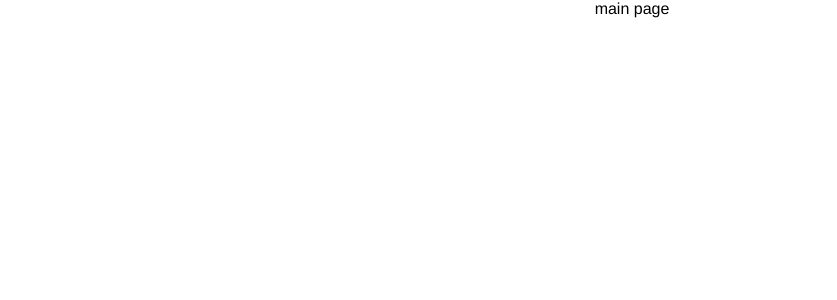
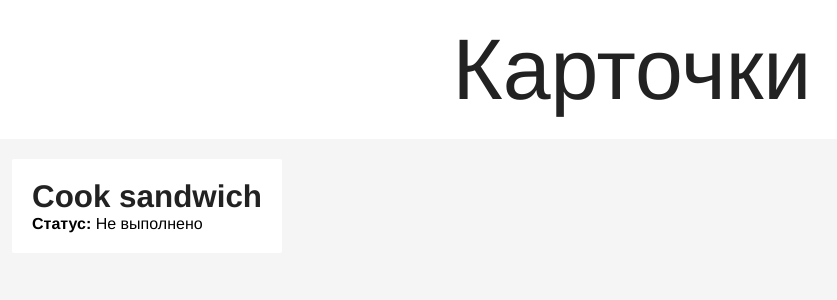
Before and after one commit to pirotech/pro-context-test-task, a Vue app: page / in a window 1280 px wide. Shown: the top 300 px of the page, without its empty margins (8-845 px from the left). Built offline with nearby package versions, Linux system fonts and the light colour scheme.

Commit message:
Add cards list

```diff
--- a/src/App.vue
+++ b/src/App.vue
@@ -10,6 +10,7 @@
   -webkit-font-smoothing: antialiased;
   -moz-osx-font-smoothing: grayscale;
   text-align: center;
+  font-size: 16px;
   min-height: 100vh;
 }
 
@@ -38,12 +39,31 @@ textarea {
   box-sizing: border-box;
   outline: none;
 }
-
+h1 {
+  font-size: 5.378em;
+  font-weight: lighter;
+  color: #222;
+}
+h2 {
+  font-size: 3.842em;
+  color: #222;
+}
+h3 {
+  font-size: 2.744em;
+  color: #222;
+}
+h4 {
+  font-size: 1.96em;
+  color: #222;
+}
+h5 {
+  font-size: 1.4em;
+  color: #222;
+}
 input, textarea {
   border: 1px solid #dddddd;
   border-radius: 2px;
   padding: 8px 12px;
-  font-size: 14px;
 }
 button {
   border: 1px solid #ccc;
@@ -51,6 +71,5 @@ button {
   padding: 8px 12px;
   background-color: white;
   cursor: pointer;
-  font-size: 14px;
 }
 </style>
--- a/src/views/MainPage.vue
+++ b/src/views/MainPage.vue
@@ -1,18 +1,74 @@
 <template>
   <div class="main-page">
-    main page
+    <h1>Карточки</h1>
+    <div class="main-page-content">
+      <ul v-if="cards" class="main-page-cards">
+        <li
+          v-for="card in cards"
+          :key="card.id"
+          class="cards-item"
+        >
+          <h4 class="cards-item__name">{{card.name}}</h4>
+          <p class="cards-item__status">
+            <strong>Статус: </strong>
+            <span v-if="card.done" class="card-item__status_done">Выполнено</span>
+            <span v-if="!card.done">Не выполнено</span>
+          </p>
+        </li>
+      </ul>
+    </div>
   </div>
 </template>
 
 <script>
 export default {
-  name: 'MainPage'
+  name: 'MainPage',
+  data() {
+    return {
+      cards: [
+        {
+          id: 0,
+          name: 'Cook sandwich',
+          done: false
+        }
+      ]
+    };
+  }
 }
 </script>
 
 <style lang="scss">
 .main-page {
+  display: flex;
+  flex-direction: column;
+  justify-content: stretch;
   width: 100%;
   min-height: 100vh;
+  background-color: #f5f5f5;
+  h1 {
+    padding: 20px 0;
+    background-color: white;
+  }
+  &-content {
+    padding: 20px;
+  }
+  &-cards {
+    display: flex;
+    .cards {
+      display: flex;
+      &-item {
+        display: flex;
+        flex-direction: column;
+        align-items: flex-start;
+        padding: 20px;
+        margin-left: 20px;
+        background-color: white;
+        border-radius: 2px;
+        &:first-child {
+          margin-left: 0;
+        }
+      }
+    }
+  }
 }
 </style>
```
